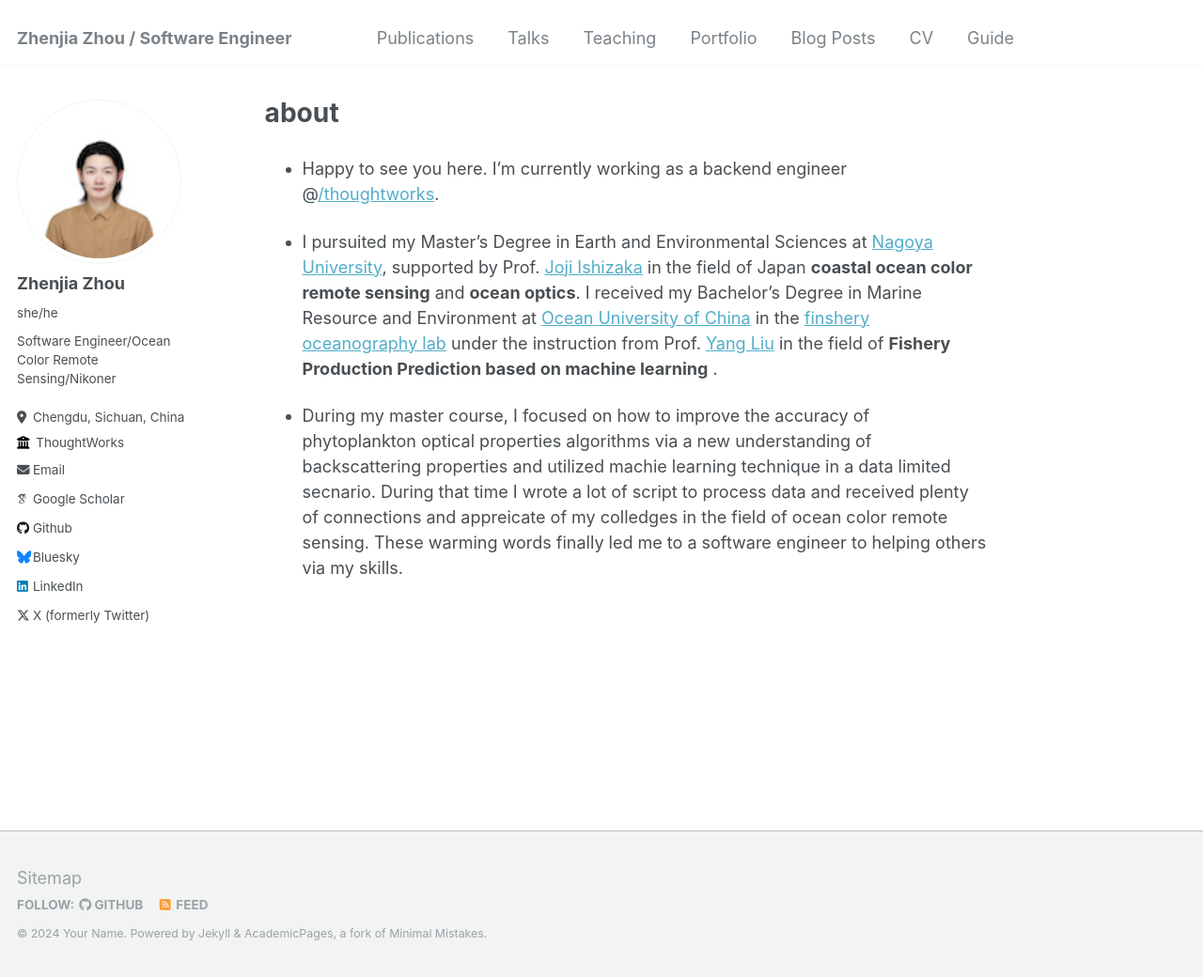
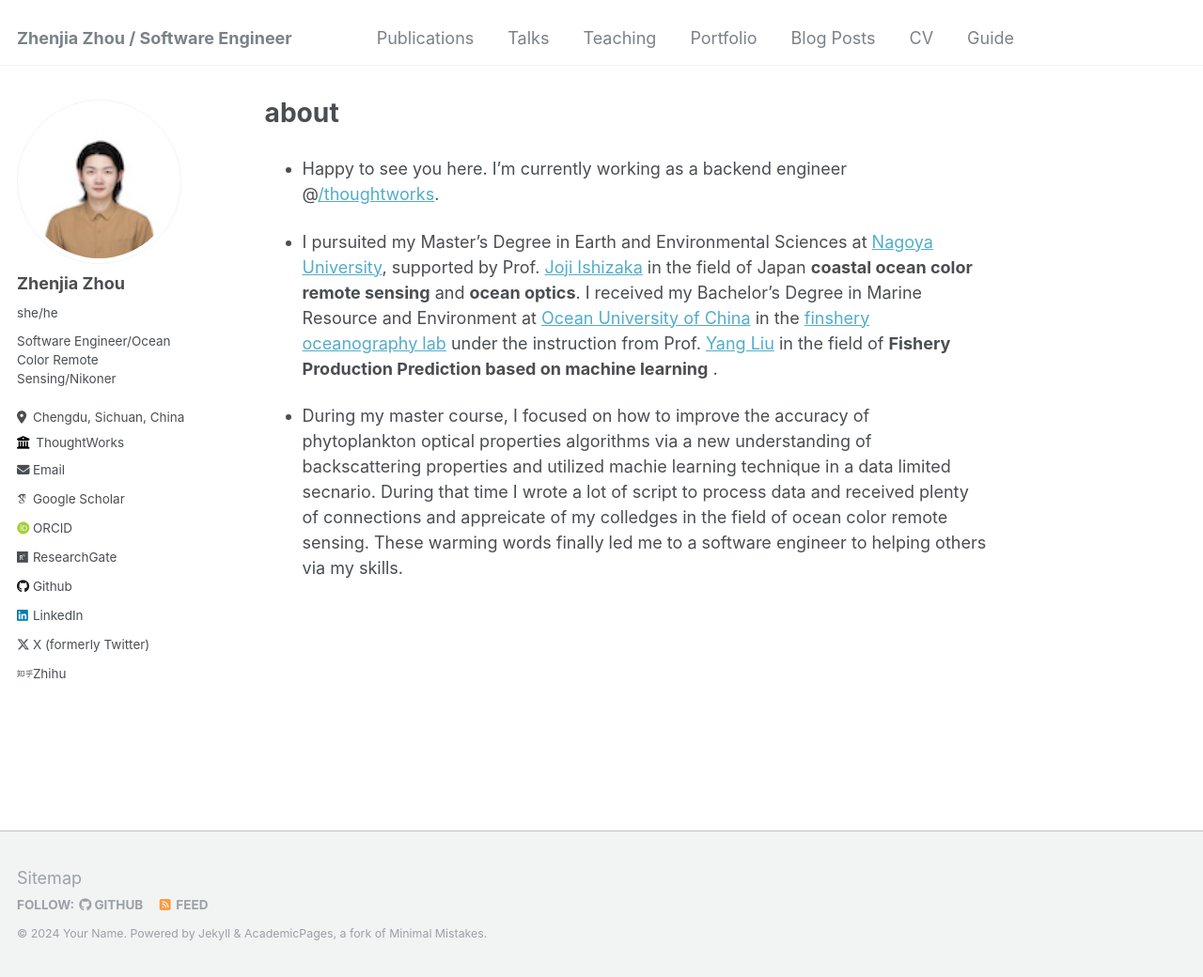
Before and after one commit to lifeodyssey/portfolio, a Jekyll site: the page built from _pages/about.md, in a window 1280 px wide and 1040 px high. Shown: the whole window at 94% size. Built offline with Jekyll 4.4.1, drawn with Linux system fonts in a browser that asks for light colours; some web fonts are replaced; part of the change alters nothing that is shown.

Commit message:
update config

```diff
--- a/_config.yml
+++ b/_config.yml
@@ -34,10 +34,10 @@ author:
   arxiv            : # URL - Update with the correct link to your profile
   googlescholar    : "https://scholar.google.com/citations?user=5YtENMMAAAAJ&hl=en"
   impactstory      : # URL
-  orcid            : #"http://orcid.org/yourorcidurl"
+  orcid            : "http://orcid.org/0000-0003-1208-1955"
   semantic         : # URL
   pubmed           : #"https://www.ncbi.nlm.nih.gov/pubmed/?term=john+snow"
-  researchgate     : # URL
+  researchgate     : "https://www.researchgate.net/profile/Zhenjia-Zhou/research"
 
   # Repositories and software development
   bitbucket        : # Username - Update with your username on the site
@@ -48,7 +48,7 @@ author:
   stackoverflow    : # User number or user number and name (i.e., use "1" or "1/jeff-atwood")
 
   # Social media
-  bluesky          : "bsky.app" # Replace this with you Bluesky username
+  bluesky          : #"bsky.app" # Replace this with you Bluesky username
   facebook         : # Username
   flickr           : # Username
   foursquare       : # Username
@@ -71,7 +71,7 @@ author:
   wikipedia        : # Username
   xing             : # Username
   youtube          : # Username
-  zhihu            : # URL
+  zhihu            : "https://www.zhihu.com/people/remss"
 
 
 # Site Settings
```
